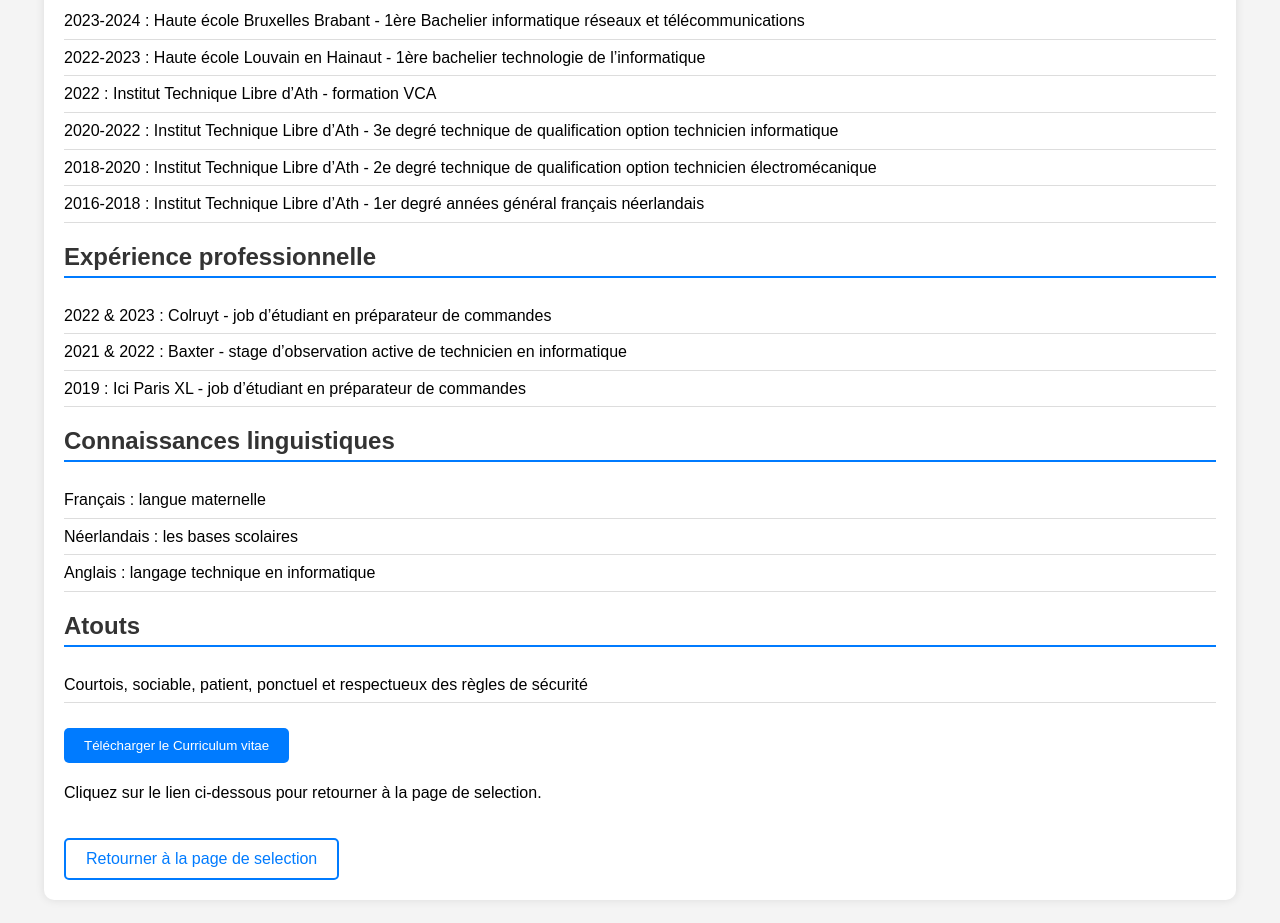
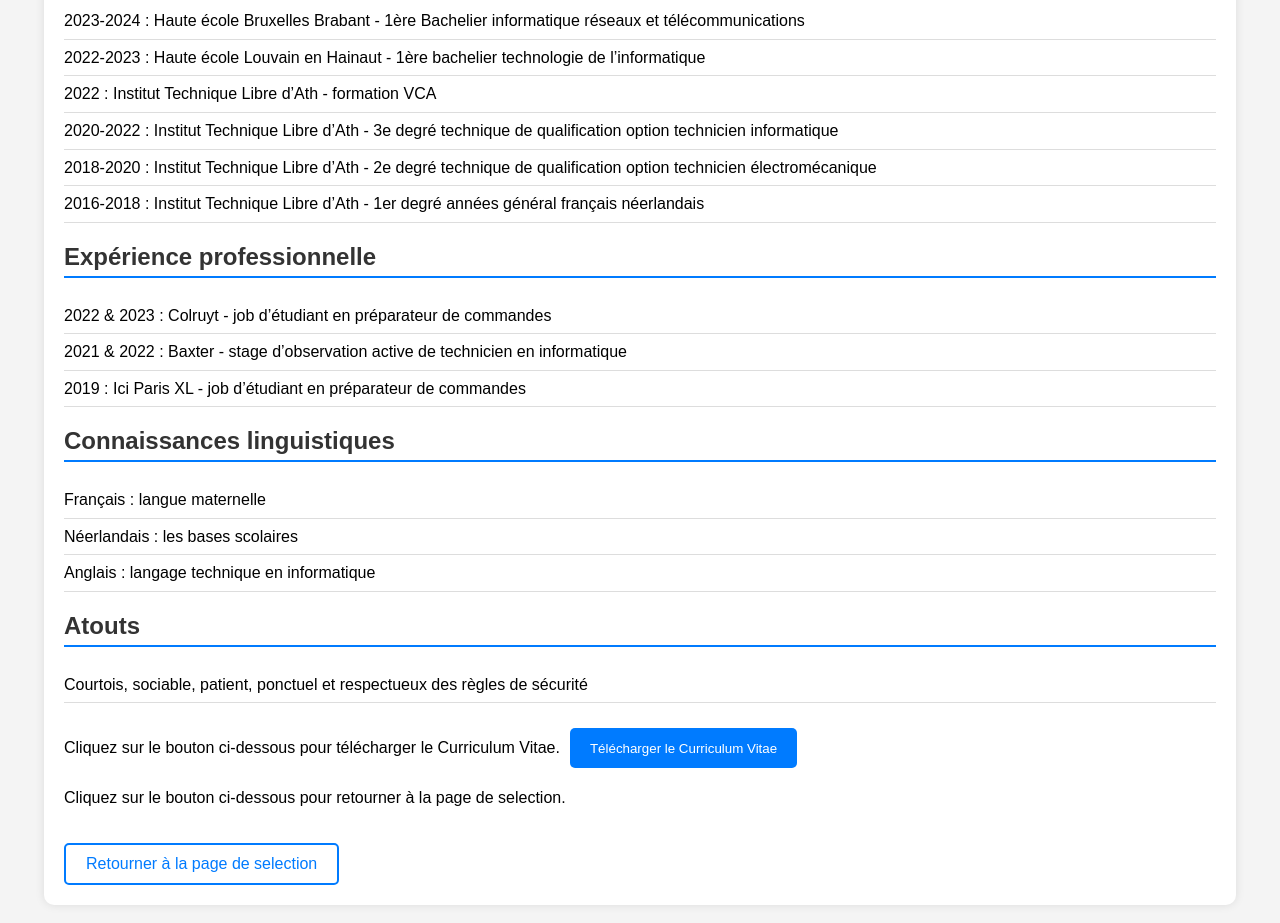
Before and after one commit to kevin1211/kevin1211.github.io, a plain HTML site: page INFORMATIONS/www/indexCV.html in a window 1280 px wide. Shown: the part 791-1714 px from the top of the page. Drawn offline with Linux system fonts and the light colour scheme.

```diff
--- a/INFORMATIONS/www/indexCV.html
+++ b/INFORMATIONS/www/indexCV.html
@@ -54,9 +54,10 @@
     <li>Courtois, sociable, patient, ponctuel et respectueux des règles de sécurité</li>
   </ul>
   <div class="download-buttons">
-    <button onclick="downloadFile('ROELANDT KEVIN Curriculum_Vitae.pdf')">Télécharger le Curriculum vitae</button>
+    <p>Cliquez sur le bouton ci-dessous pour télécharger le Curriculum Vitae.</p>
+    <button onclick="downloadFile('ROELANDT KEVIN Curriculum_Vitae.pdf')">Télécharger le Curriculum Vitae</button>
   </div>
-  <p>Cliquez sur le lien ci-dessous pour retourner à la page de selection.</p>
+  <p>Cliquez sur le bouton ci-dessous pour retourner à la page de selection.</p>
   <a href="../../INFORMATIONS/www/index.html" class="home-link">Retourner à la page de selection</a>
 </div>
 <script src="script.js"></script>
--- a/INFORMATIONS/www/styles.css
+++ b/INFORMATIONS/www/styles.css
@@ -4,11 +4,9 @@
     text-align: center;
     padding-top: 50px;
 }
-
 .button-container {
     margin-top: 20px;
 }
-
 .button {
     display: inline-block;
     padding: 10px 20px;
@@ -19,7 +17,6 @@
     margin: 10px;
     transition: background-color 0.3s;
 }
-
 .button:hover {
     background-color: #0056b3;
 }
```
Also changed, not shown: INFORMATIONS/www/indexLM.html (+2 -1 lines), INFORMATIONS/www/stylesCV.css (+0 -16 lines), INFORMATIONS/www/stylesLM.css (+0 -14 lines).
